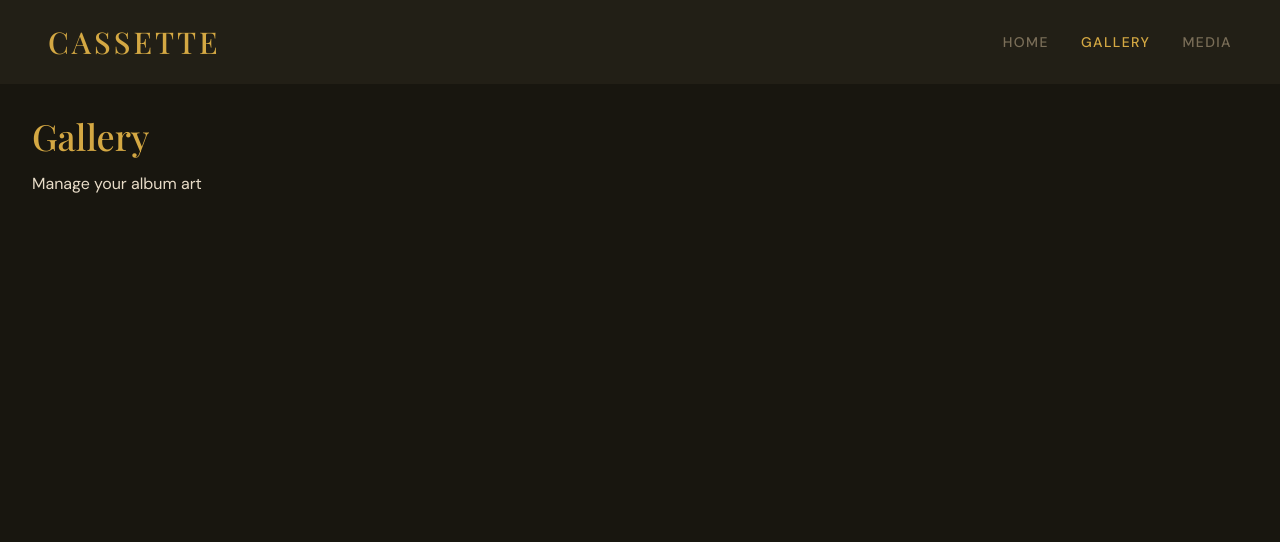
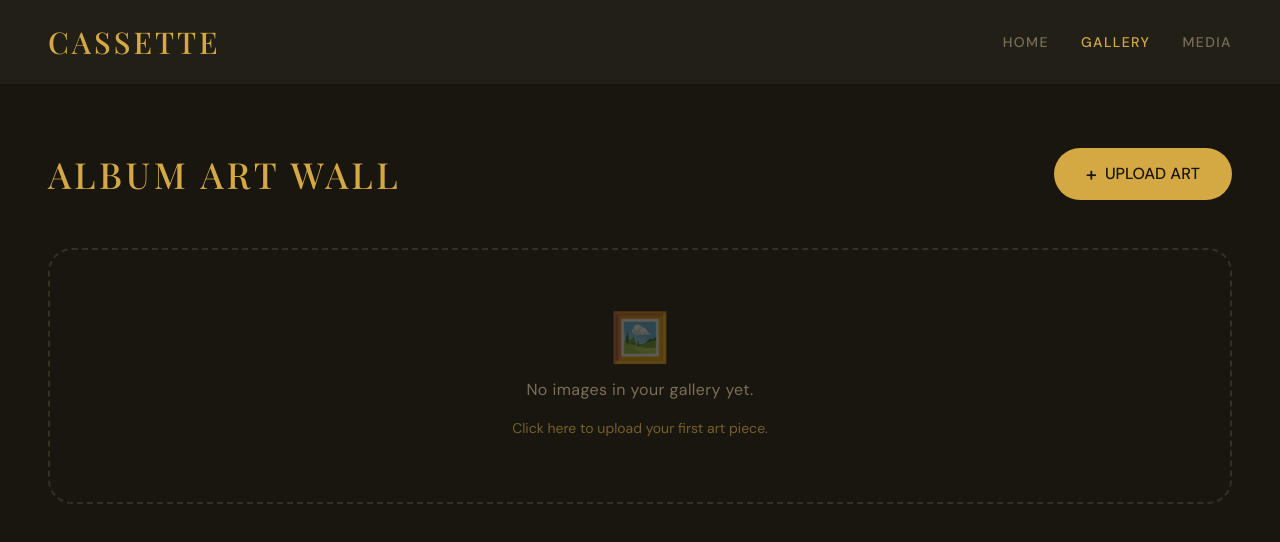
Before and after one commit to SaputraTanuwijaya/cassette, a Vue app: page /gallery in a window 1280 px wide. Shown: the top 542 px of the page. Built offline with nearby package versions, Linux system fonts and the light colour scheme.

Commit message:
feat: build Gallery page with image upload, update, and assign
chore: create useStorage composable for localStorage helpers

```diff
--- /dev/null
+++ b/src/composables/useStorage.js
@@ -0,0 +1,47 @@
+import { ref, watch } from 'vue'
+
+export function useStorage() {
+  const getItem = (key, defaultValue = null) => {
+    try {
+      const item = localStorage.getItem(key)
+      return item ? JSON.parse(item) : defaultValue
+    } catch (error) {
+      console.error(`Error reading ${key} from localStorage:`, error)
+      return defaultValue
+    }
+  }
+
+  const setItem = (key, value) => {
+    try {
+      localStorage.setItem(key, JSON.stringify(value))
+    } catch (error) {
+      console.error(`Error writing ${key} to localStorage:`, error)
+    }
+  }
+
+  const removeItem = (key) => {
+    try {
+      localStorage.removeItem(key)
+    } catch (error) {
+      console.error(`Error removing ${key} from localStorage:`, error)
+    }
+  }
+
+  // Reactive wrapper for a specific key
+  const usePersistedRef = (key, defaultValue) => {
+    const data = ref(getItem(key, defaultValue))
+
+    watch(data, (newValue) => {
+      setItem(key, newValue)
+    }, { deep: true })
+
+    return data
+  }
+
+  return {
+    getItem,
+    setItem,
+    removeItem,
+    usePersistedRef
+  }
+}
--- a/src/views/Gallery.vue
+++ b/src/views/Gallery.vue
@@ -1,6 +1,149 @@
 <template>
-  <div class="p-8">
-    <h1 class="text-4xl mb-4">Gallery</h1>
-    <p>Manage your album art</p>
+  <div class="max-w-7xl mx-auto px-12 py-16 space-y-12 min-h-screen">
+    <header class="flex justify-between items-center">
+      <h1 class="text-4xl tracking-widest uppercase">Album Art Wall</h1>
+      <button
+        @click="triggerUpload"
+        class="btn-primary flex items-center gap-2"
+      >
+        <span class="text-xl">+</span> UPLOAD ART
+      </button>
+      <input
+        ref="fileInput"
+        type="file"
+        class="hidden"
+        accept="image/*"
+        @change="handleFileUpload"
+      />
+    </header>
+
+    <!-- Empty State -->
+    <div
+      v-if="gallery.length === 0"
+      class="border-2 border-dashed border-border rounded-3xl h-64 flex flex-col items-center justify-center space-y-4 cursor-pointer hover:bg-surface/10 transition-colors"
+      @click="triggerUpload"
+    >
+      <div class="text-primary text-5xl">
+        <span class="opacity-30">🖼️</span>
+      </div>
+      <p class="text-muted tracking-wide">No images in your gallery yet.</p>
+      <p class="text-primary/50 text-sm">Click here to upload your first art piece.</p>
+    </div>
+
+    <!-- Gallery Grid -->
+    <div
+      v-else
+      class="grid grid-cols-1 sm:grid-cols-2 md:grid-cols-3 lg:grid-cols-4 gap-8"
+    >
+      <div
+        v-for="(image, index) in gallery"
+        :key="index"
+        class="card-surface group relative overflow-hidden"
+      >
+        <div class="aspect-square w-full mb-6 overflow-hidden rounded-2xl bg-bg shadow-inner border border-border/50">
+          <img
+            :src="image.base64"
+            :alt="image.name"
+            class="w-full h-full object-cover group-hover:scale-110 transition-transform duration-500"
+          />
+        </div>
+
+        <div class="space-y-4">
+          <p class="text-sm font-mono text-muted truncate uppercase tracking-tighter" :title="image.name">
+            {{ image.name }}
+          </p>
+
+          <div class="flex gap-3">
+            <button
+              @click="triggerUpdate(index)"
+              class="flex-1 btn-ghost !px-3 !py-2 !text-xs tracking-widest"
+            >
+              UPDATE
+            </button>
+            <button
+              @click="assignThumbnail(image)"
+              class="flex-1 btn-primary !px-3 !py-2 !text-xs tracking-widest"
+            >
+              ASSIGN
+            </button>
+          </div>
+        </div>
+
+        <!-- Feedback Overlay -->
+        <transition name="fade">
+          <div
+            v-if="assignedIndex === index"
+            class="absolute inset-0 bg-primary/90 flex items-center justify-center text-bg font-bold tracking-[0.2em] text-sm z-20 pointer-events-none"
+          >
+            ASSIGNED TO PLAYER
+          </div>
+        </transition>
+      </div>
+    </div>
   </div>
 </template>
+
+<script setup>
+import { ref } from 'vue'
+import { useStorage } from '../composables/useStorage'
+
+const { usePersistedRef, setItem } = useStorage()
+const gallery = usePersistedRef('gallery_images', [])
+const fileInput = ref(null)
+const updateIndex = ref(-1)
+const assignedIndex = ref(-1)
+
+const triggerUpload = () => {
+  updateIndex.value = -1
+  fileInput.value.click()
+}
+
+const triggerUpdate = (index) => {
+  updateIndex.value = index
+  fileInput.value.click()
+}
+
+const handleFileUpload = (event) => {
+  const file = event.target.files[0]
+  if (!file) return
+
+  const reader = new FileReader()
+  reader.onload = (e) => {
+    const base64 = e.target.result
+
+    if (updateIndex.value > -1) {
+      // Update existing
+      gallery.value[updateIndex.value] = {
+        name: file.name,
+        base64
+      }
+    } else {
+      // Add new
+      gallery.value.push({
+        name: file.name,
+        base64
+      })
+    }
+
+    // Clear input
+    event.target.value = ''
+  }
+  reader.readAsDataURL(file)
+}
+
+const assignThumbnail = (image) => {
+  // Store the base64 as the currentThumbnail for the player
+  setItem('currentThumbnail', image.base64)
+
+  // Flash feedback
+  const idx = gallery.value.indexOf(image)
+  assignedIndex.value = idx
+  setTimeout(() => {
+    assignedIndex.value = -1
+  }, 1500)
+}
+</script>
+
+<style scoped>
+/* Any additional specific transitions */
+</style>
```
